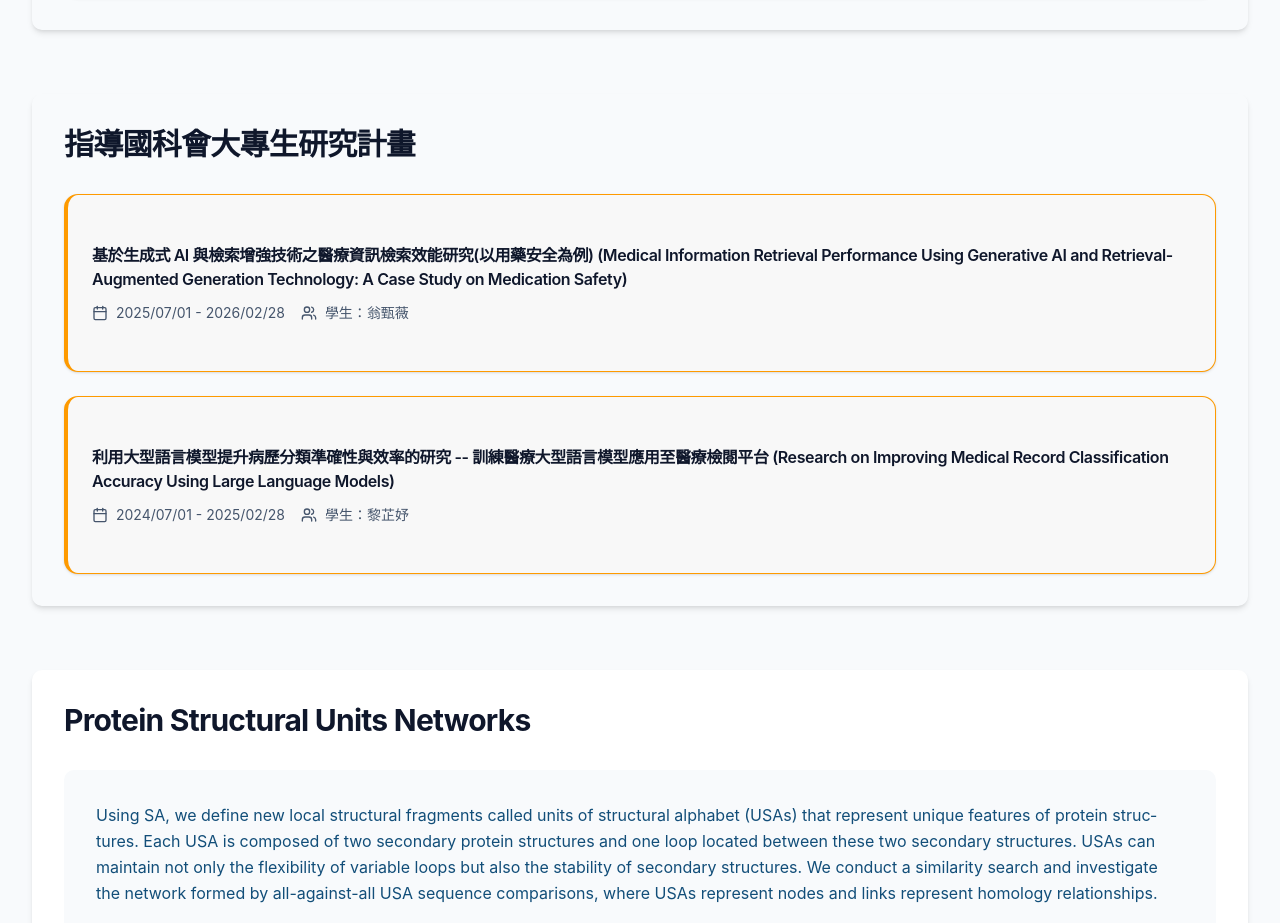
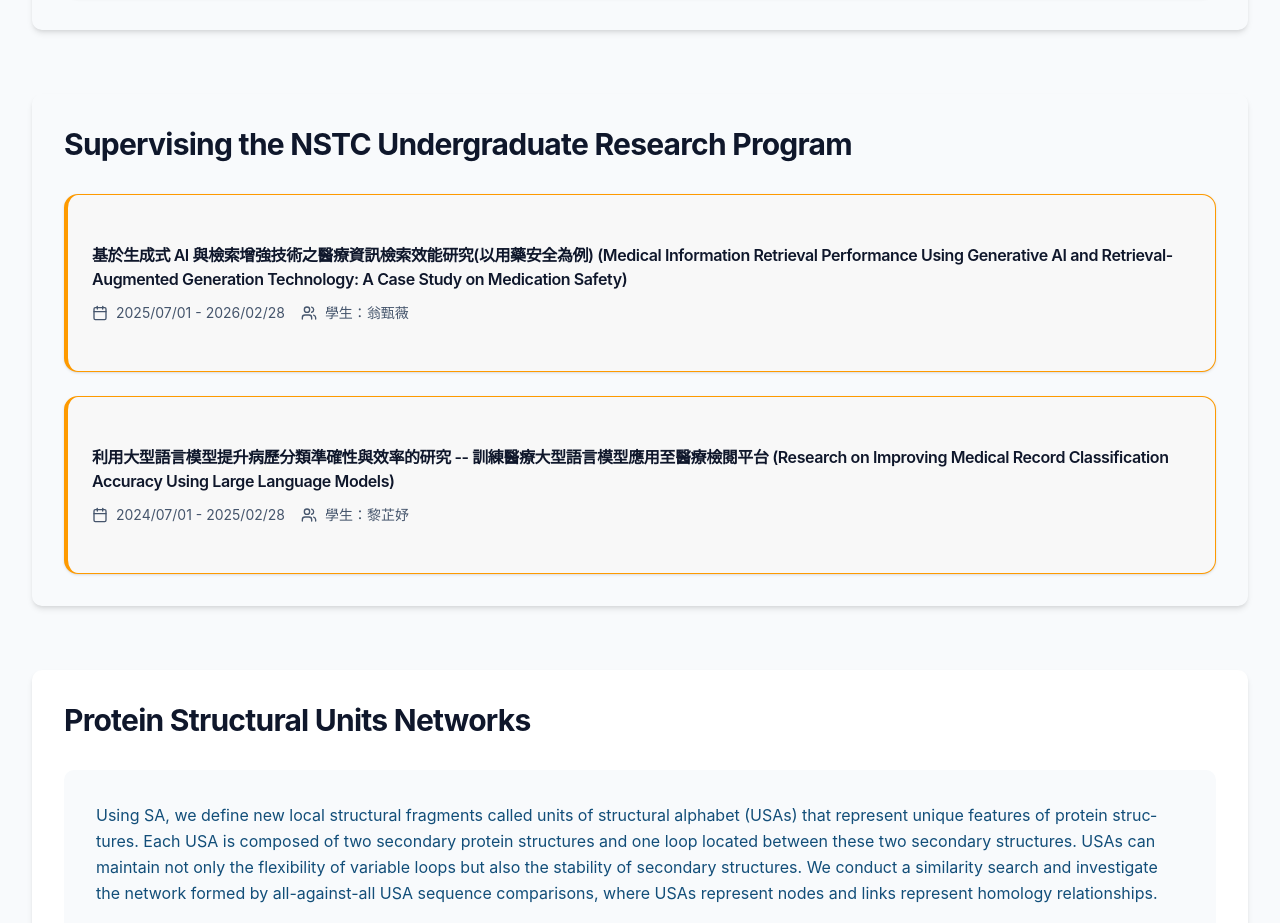
Before and after one commit to Chihuah/Chihuah.github.io, a React (Vite) app: page /research in a window 1280 px wide. Shown: the part 4605-5528 px from the top of the page. Built offline with nearby package versions, Linux system fonts and the light colour scheme.

Commit message:
fix: English title for NSTC undergraduate projects section
Rename Research page heading to Supervising the NSTC Undergraduate Research Program.

```diff
--- a/src/pages/Research.tsx
+++ b/src/pages/Research.tsx
@@ -281,7 +281,7 @@ const Research: React.FC = () => {
       {/* NSTC Undergraduate Student Projects */}
       {nstcStudentProjects.length > 0 && (
         <section className="mb-16 p-8 rounded-lg shadow-md">
-          <h2 className="text-3xl font-bold text-slate-900 mb-8">指導國科會大專生研究計畫</h2>
+          <h2 className="text-3xl font-bold text-slate-900 mb-8">Supervising the NSTC Undergraduate Research Program</h2>
 
           <div className="space-y-6">
             {nstcStudentProjects.map((project) => (
```
